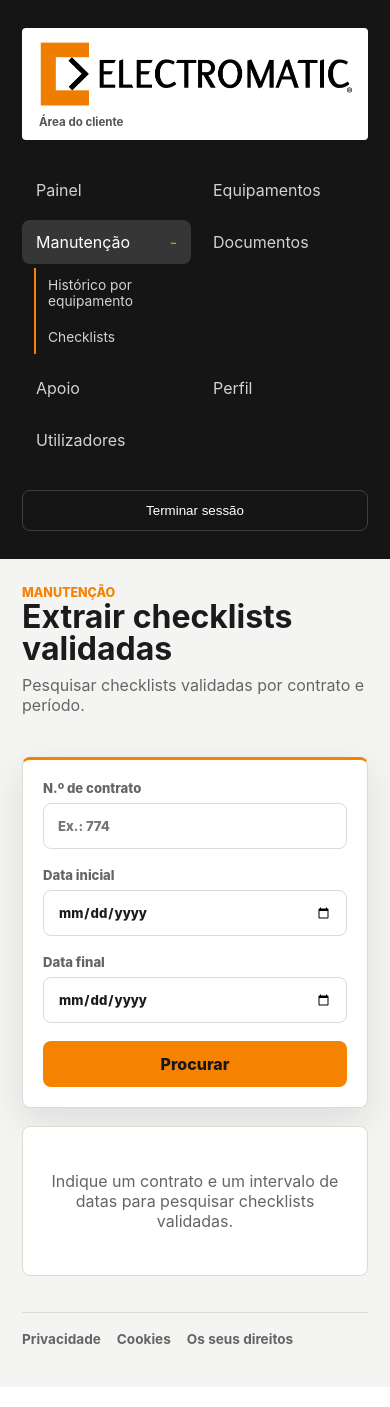
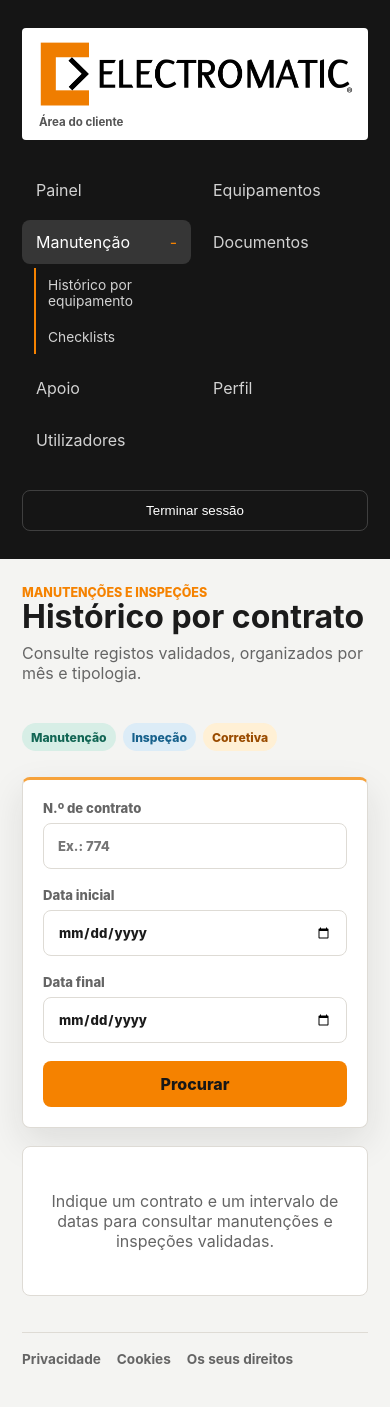
Before and after one commit to temoteotembeelectromatic/areacliente, a Flask app: page /checklists in a window 390 px wide. Run offline with Flask 3, Linux system fonts and the light colour scheme; the visitor is signed in with stand-in values (Sample User, id 1); parts of the project's set-up code (start-up, migrations or seed data) failed here and were passed over; some libraries are stand-ins or nearby versions.

Commit message:
Group maintenance history by month and type

```diff
--- a/app.py
+++ b/app.py
@@ -1221,6 +1221,38 @@ def maintenance_detail(intervention_id):
             connection.close()
 
 
+def maintenance_category(value):
+    normalized = str(value or "").casefold()
+    if "inspe" in normalized:
+        return "Inspeção", "inspection"
+    if "corret" in normalized or "correc" in normalized:
+        return "Corretiva", "corrective"
+    return "Manutenção", "maintenance"
+
+
+def maintenance_by_month(rows):
+    month_names = (
+        "Janeiro", "Fevereiro", "Março", "Abril", "Maio", "Junho",
+        "Julho", "Agosto", "Setembro", "Outubro", "Novembro", "Dezembro",
+    )
+    groups = {}
+    for row in rows:
+        date_value = row.get("data_checklist")
+        try:
+            parsed_date = date.fromisoformat(str(date_value)[:10])
+            month_key = f"{parsed_date.year:04d}-{parsed_date.month:02d}"
+            month_label = f"{month_names[parsed_date.month - 1]} {parsed_date.year}"
+        except (TypeError, ValueError):
+            month_key = "0000-00"
+            month_label = "Data não disponível"
+        category, tone = maintenance_category(row.get("tipo_checklist"))
+        item = dict(row)
+        item["category"] = category
+        item["tone"] = tone
+        groups.setdefault(month_key, {"label": month_label, "items": []})["items"].append(item)
+    return [groups[key] for key in sorted(groups, reverse=True)]
+
+
 def validated_checklists(contract, start_date, end_date):
     if not DATABASE_URL_2 or not contract or not start_date or not end_date:
         return [], None
@@ -1469,7 +1501,7 @@ def checklists():
     rows, error = validated_checklists(contract, start_date, end_date)
     return render_template(
         "checklists.html",
-        checklists=rows,
+        maintenance_months=maintenance_by_month(rows),
         contract=contract,
         start_date=start_date,
         end_date=end_date,
--- a/static/styles.css
+++ b/static/styles.css
@@ -1830,6 +1830,120 @@ textarea:focus {
   font-size: 0.85rem;
 }
 
+.maintenance-overview-header {
+  align-items: end;
+}
+
+.maintenance-legend {
+  display: flex;
+  flex-wrap: wrap;
+  justify-content: flex-end;
+  gap: 7px;
+}
+
+.maintenance-pill,
+.maintenance-record-type {
+  display: inline-flex;
+  width: fit-content;
+  align-items: center;
+  min-height: 28px;
+  padding: 0 9px;
+  border-radius: 999px;
+  font-size: 0.76rem;
+  font-weight: 800;
+}
+
+.maintenance-pill-maintenance,
+.maintenance-overview-maintenance .maintenance-record-type {
+  background: #d7eee6;
+  color: #126654;
+}
+
+.maintenance-pill-inspection,
+.maintenance-overview-inspection .maintenance-record-type {
+  background: #dcecf7;
+  color: #17618c;
+}
+
+.maintenance-pill-corrective,
+.maintenance-overview-corrective .maintenance-record-type {
+  background: #fff0d5;
+  color: #9a4c00;
+}
+
+.maintenance-overview-filters {
+  border-top-color: var(--electric);
+}
+
+.maintenance-months {
+  display: grid;
+  gap: 18px;
+}
+
+.maintenance-month {
+  border: 1px solid var(--border);
+  background: var(--surface);
+  box-shadow: var(--shadow);
+}
+
+.maintenance-month-heading {
+  display: flex;
+  align-items: center;
+  justify-content: space-between;
+  gap: 16px;
+  padding: 16px 20px;
+  border-bottom: 1px solid var(--border);
+}
+
+.maintenance-month-heading h2 {
+  margin: 0;
+  font-size: 1.05rem;
+}
+
+.maintenance-month-heading span {
+  color: var(--muted);
+  font-size: 0.82rem;
+}
+
+.maintenance-month-list {
+  display: grid;
+}
+
+.maintenance-overview-record {
+  display: grid;
+  grid-template-columns: 130px minmax(0, 1fr) auto;
+  gap: 18px;
+  align-items: center;
+  padding: 15px 20px;
+  border-bottom: 1px solid var(--border);
+}
+
+.maintenance-overview-record:last-child {
+  border-bottom: 0;
+}
+
+.maintenance-overview-main {
+  display: grid;
+  gap: 4px;
+}
+
+.maintenance-overview-main h3 {
+  margin: 0;
+  font-size: 0.95rem;
+}
+
+.maintenance-overview-main span,
+.maintenance-overview-meta small {
+  color: var(--muted);
+  font-size: 0.83rem;
+}
+
+.maintenance-overview-meta {
+  display: grid;
+  justify-items: end;
+  gap: 7px;
+}
+
 .document-page-header {
   align-items: end;
 }
@@ -2002,6 +2116,24 @@ textarea:focus {
     grid-template-columns: 1fr;
   }
 
+  .maintenance-overview-header {
+    align-items: flex-start;
+    flex-direction: column;
+  }
+
+  .maintenance-legend {
+    justify-content: flex-start;
+  }
+
+  .maintenance-overview-record {
+    grid-template-columns: 1fr;
+    gap: 10px;
+  }
+
+  .maintenance-overview-meta {
+    justify-items: start;
+  }
+
   .piquete-steps {
     grid-template-columns: 1fr;
   }
--- a/templates/checklists.html
+++ b/templates/checklists.html
@@ -1,15 +1,20 @@
 {% extends "base.html" %}
 
 {% block content %}
-  <header class="page-header">
+  <header class="page-header maintenance-overview-header">
     <div>
-      <span class="eyebrow">Manutenção</span>
-      <h1>Extrair checklists validadas</h1>
-      <p>Pesquisar checklists validadas por contrato e período.</p>
+      <span class="eyebrow">Manutenções e inspeções</span>
+      <h1>Histórico por contrato</h1>
+      <p>Consulte registos validados, organizados por mês e tipologia.</p>
+    </div>
+    <div class="maintenance-legend" aria-label="Legenda de tipologias">
+      <span class="maintenance-pill maintenance-pill-maintenance">Manutenção</span>
+      <span class="maintenance-pill maintenance-pill-inspection">Inspeção</span>
+      <span class="maintenance-pill maintenance-pill-corrective">Corretiva</span>
     </div>
   </header>
 
-  <form class="equipment-filters checklist-filters" method="get" data-loading-form data-loading-text="A carregar...">
+  <form class="equipment-filters checklist-filters maintenance-overview-filters" method="get" data-loading-form data-loading-text="A carregar...">
     <label>N.º de contrato
       <input name="contrato" value="{{ contract }}" placeholder="Ex.: 774" required>
     </label>
@@ -25,20 +30,33 @@
   {% if error %}
     <section class="empty-state error-state"><h2>Consulta indisponível</h2><p>{{ error }}</p></section>
   {% elif not searched %}
-    <section class="empty-state"><p>Indique um contrato e um intervalo de datas para pesquisar checklists validadas.</p></section>
-  {% elif not checklists %}
-    <section class="empty-state"><h2>Sem resultados</h2><p>Não foram encontradas checklists validadas para os critérios indicados.</p></section>
+    <section class="empty-state"><p>Indique um contrato e um intervalo de datas para consultar manutenções e inspeções validadas.</p></section>
+  {% elif not maintenance_months %}
+    <section class="empty-state"><h2>Sem resultados</h2><p>Não foram encontrados registos validados para os critérios indicados.</p></section>
   {% else %}
-    <section class="panel">
-      <div class="equipment-results-meta"><strong>{{ checklists|length }} checklist{% if checklists|length != 1 %}s{% endif %}</strong><span>Validadas</span></div>
-      {% for item in checklists %}
-        <article class="row-item wide">
-          <div>
-            <strong>{{ item.tipo_checklist or 'Checklist' }}</strong>
-            <span>{{ item.numero_equipamento }} · Contrato {{ item.numero_contrato }} · {{ item.posicao or '-' }}</span>
+    <section class="maintenance-months">
+      {% for month in maintenance_months %}
+        <div class="maintenance-month">
+          <div class="maintenance-month-heading">
+            <h2>{{ month.label }}</h2>
+            <span>{{ month.items|length }} registo{% if month.items|length != 1 %}s{% endif %}</span>
           </div>
-          <div class="row-meta"><small>{{ item.data_checklist }}</small><span class="status status-good">{{ item.estado }}</span><a href="{{ url_for('manutencao_detalhe', intervention_id=item.id) }}">Ver detalhes</a></div>
-        </article>
+          <div class="maintenance-month-list">
+            {% for item in month.items %}
+              <article class="maintenance-overview-record maintenance-overview-{{ item.tone }}">
+                <div class="maintenance-record-type">{{ item.category }}</div>
+                <div class="maintenance-overview-main">
+                  <h3>{{ item.tipo_checklist or item.category }}</h3>
+                  <span>Equipamento #{{ item.numero_equipamento }} · Contrato {{ item.numero_contrato }} · {{ item.posicao or '-' }}</span>
+                </div>
+                <div class="maintenance-overview-meta">
+                  <small>{{ item.data_checklist }}</small>
+                  <a class="contract-detail-link" href="{{ url_for('manutencao_detalhe', intervention_id=item.id) }}">Ver detalhe</a>
+                </div>
+              </article>
+            {% endfor %}
+          </div>
+        </div>
       {% endfor %}
     </section>
   {% endif %}
```
